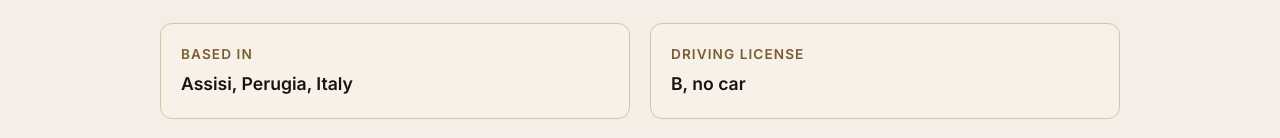
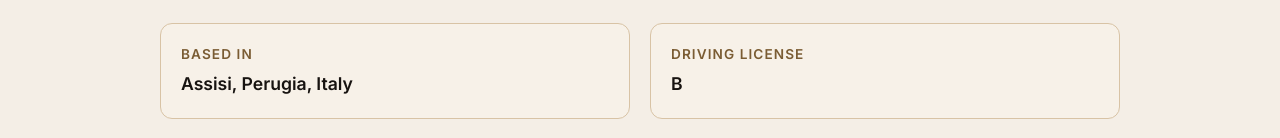
Before and after one commit to GiorgiaMilazzo/portfolio, a React (Vite) app: page / in a window 1280 px wide. Shown: the part 2291-2429 px from the top of the page. Built offline with nearby package versions, Linux system fonts and the light colour scheme.

Commit message:
Tolto un dettaglio dalle Info

```diff
--- a/src/components/Info.jsx
+++ b/src/components/Info.jsx
@@ -10,7 +10,7 @@ function Info() {
         </div>
         <div className="card">
           <span className="info-label">Driving license</span>
-          <p className="info-value">B, no car</p>
+          <p className="info-value">B</p>
         </div>
         <div className="card">
           <span className="info-label">First language</span>
```
